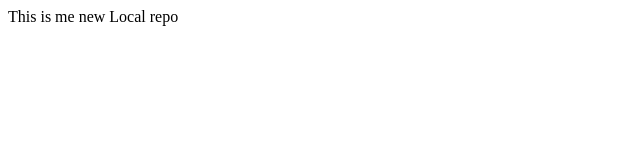
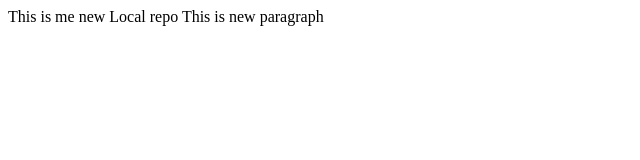
Before and after one commit to shiv-git-hub/localrepo, a plain HTML site: page index.html in a window 1280 px wide. Shown: the whole page, without its empty margins (0-640 px from the left). Drawn offline with Linux system fonts and the light colour scheme.

Commit message:
Add new feature

```diff
--- a/index.html
+++ b/index.html
@@ -1 +1,2 @@
 <pr>This is me new Local repo  </pr>
+<pr>This is new paragraph</pr>
```
